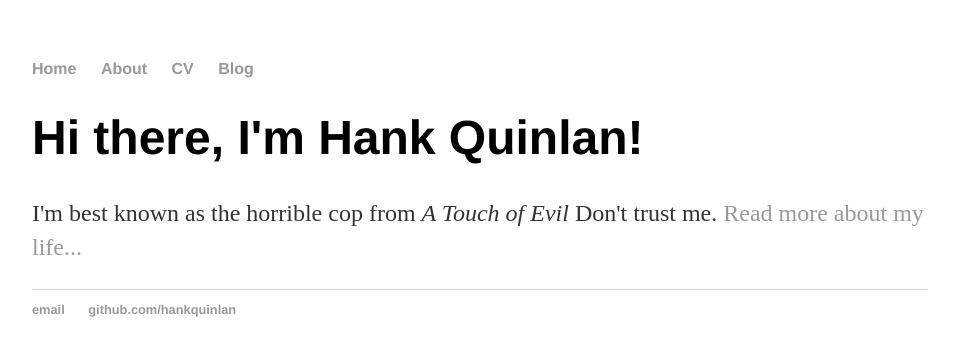
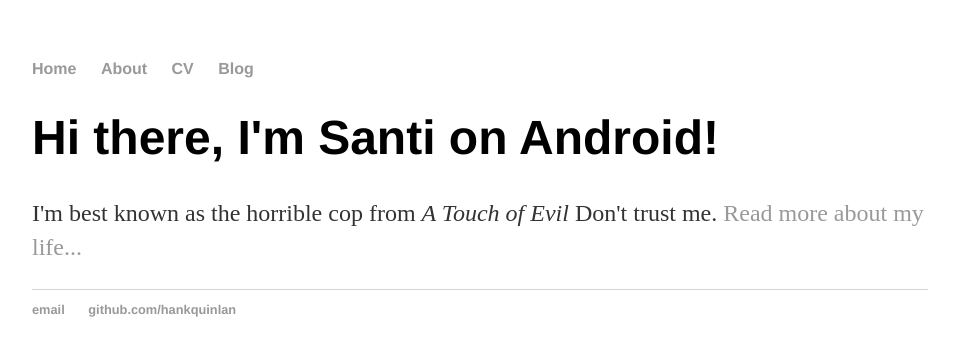
Before and after one commit to SantiOnAndroid/SantiOnAndroid.github.io, a Jekyll site: the page built from index.html, in a window 1280 px wide. Shown: the top 356 px of the page, without its empty margins (160-1115 px from the left). Built offline with Jekyll 4.4.1, drawn with Linux system fonts in a browser that asks for light colours.

Commit message:
modificant titol

```diff
--- a/index.html
+++ b/index.html
@@ -3,6 +3,6 @@ layout: default
 title: Hank Quinlan, Horrible Cop
 ---
 <div class="blurb">
-	<h1>Hi there, I'm Hank Quinlan!</h1>
+	<h1>Hi there, I'm Santi on Android!</h1>
 	<p>I'm best known as the horrible cop from <em>A Touch of Evil</em> Don't trust me. <a href="/about">Read more about my life...</a></p>
 </div><!-- /.blurb -->
```
